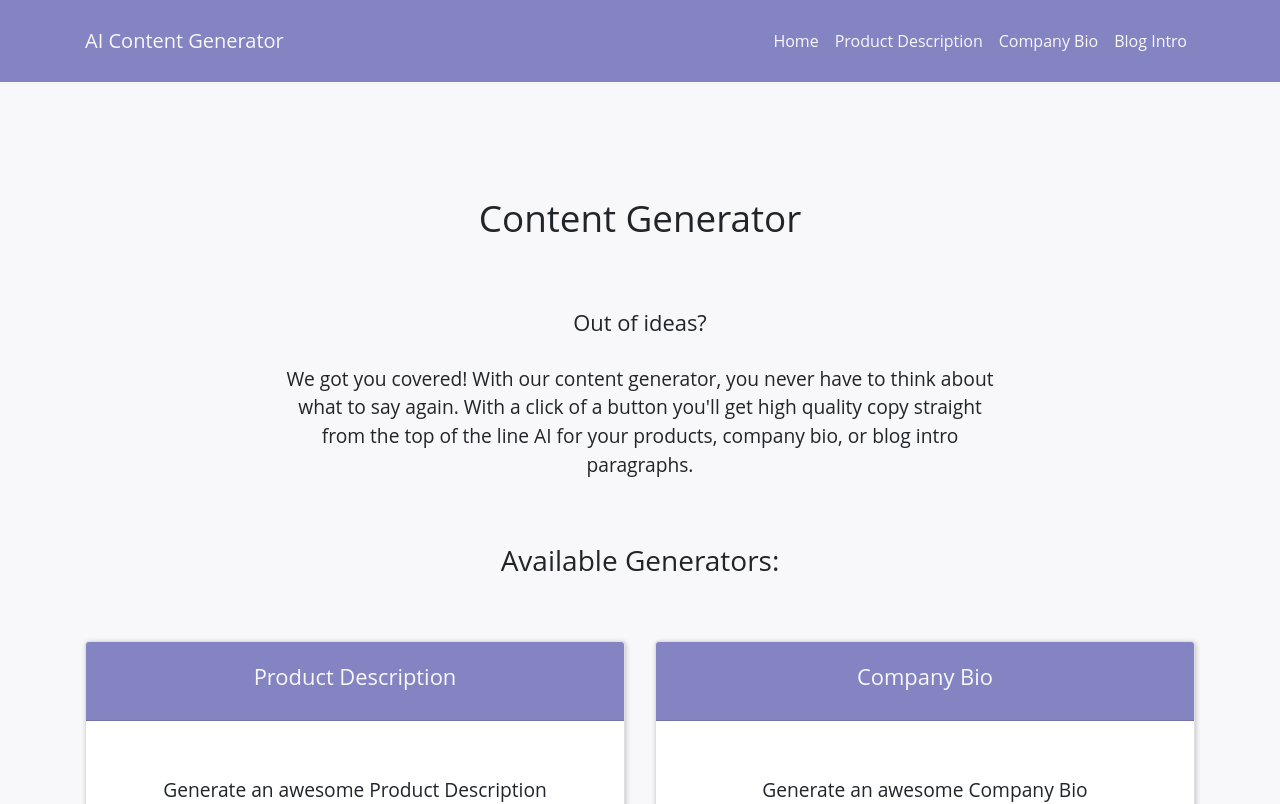
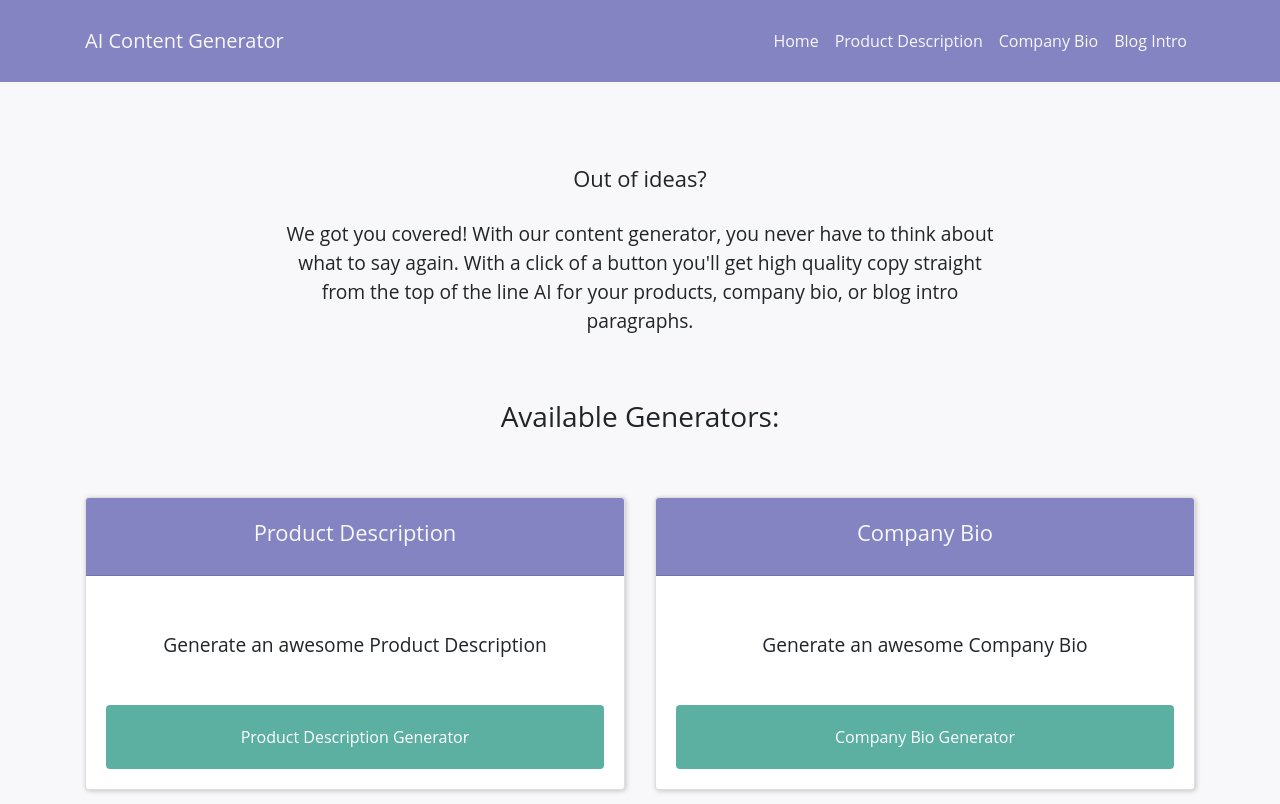
Before and after one commit to ash1eygrace/ai-content, a React (Create React App) app in the folder copyai/: page / in a window 1280 px wide. Shown: the top 804 px of the page. Built offline with nearby package versions, Linux system fonts and the light colour scheme.

Commit message:
Remove heading from the homepage

```diff
--- a/copyai/src/components/Home.js
+++ b/copyai/src/components/Home.js
@@ -7,7 +7,6 @@ class Home extends Component {
         return (
             <div>
                 <Container id="hero">
-                <h1>Content Generator</h1>
                 <h2>Out of ideas?</h2>
                 <p>We got you covered! With our content generator, you never have to think about what to say again. With a click of a button you'll get high quality copy straight from the top of the line AI for your products, company bio, or blog intro paragraphs.</p>
                 <h3>Available Generators:</h3>
```
